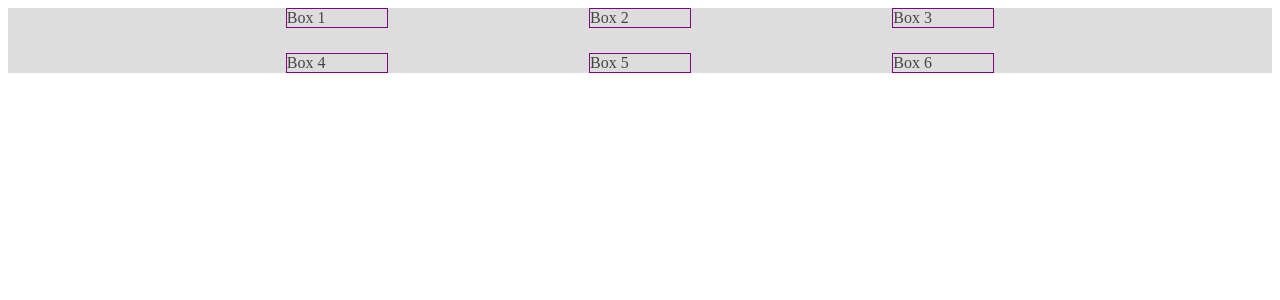
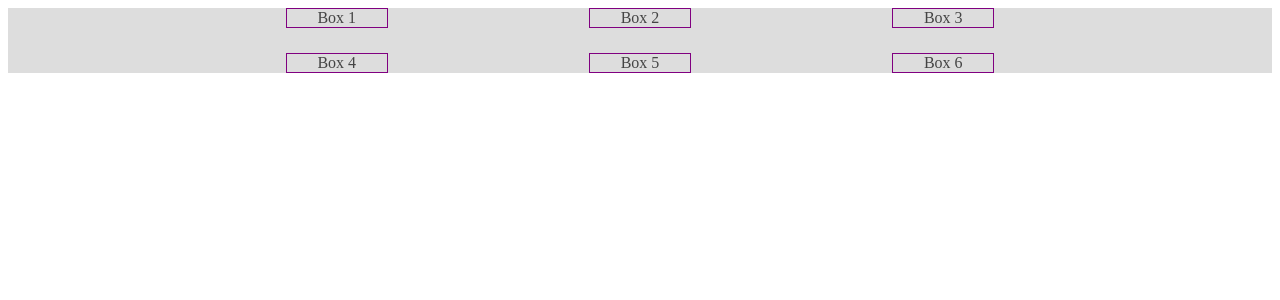
Before and after one commit to thomfray/personal_site, a PHP site: page /testindex.html in a window 1280 px wide. Shown: the top 300 px of the page. Run offline with PHP 8.4, Linux system fonts and the light colour scheme.

Commit message:
Adds code for CSS Grid TESTINDEX.css.

```diff
--- a/TESTINDEX.css
+++ b/TESTINDEX.css
@@ -17,7 +17,7 @@
 }
 #nav > div {
     display: grid;
-    justify-content: left;
+    justify-content: center;
     border: purple 1px solid;
     width: 100px;
 }
```
